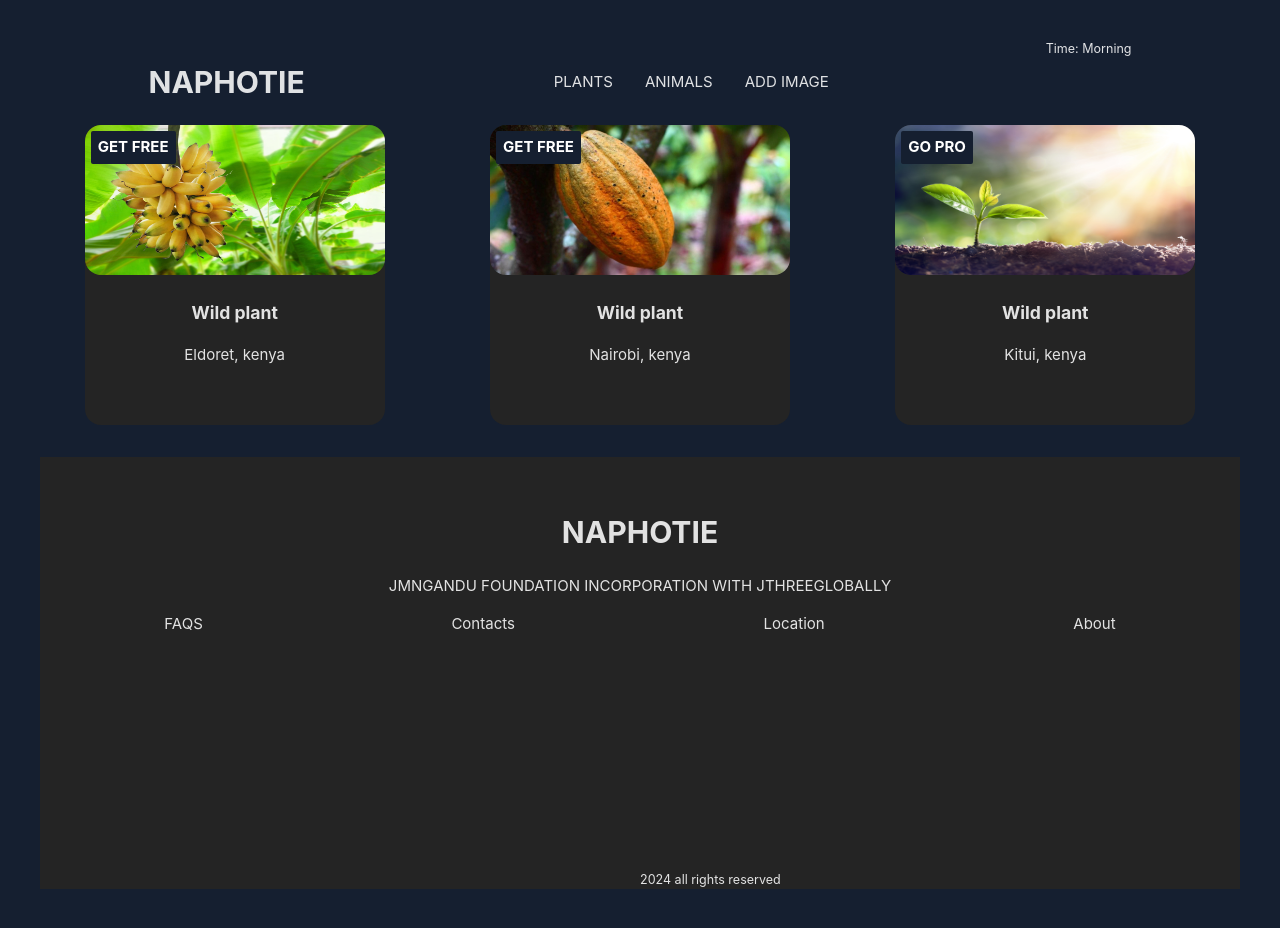
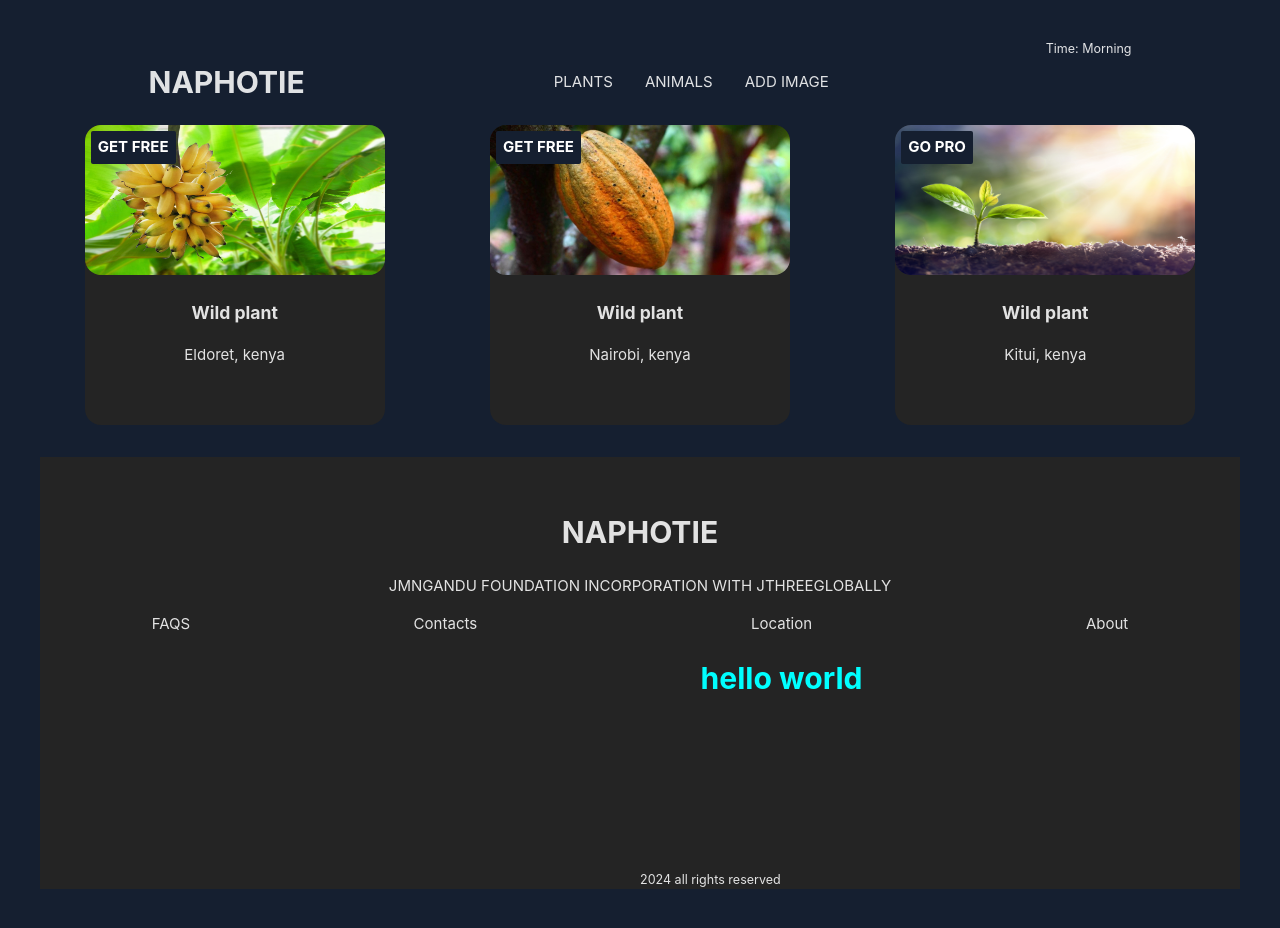
Before and after one commit to jmngandu/NAPHOTIE, a React (Vite) app in the folder naphotie/: page / in a window 1280 px wide. Built offline with nearby package versions, Linux system fonts and the light colour scheme.

Commit message:
added location

```diff
--- a/naphotie/src/App.css
+++ b/naphotie/src/App.css
@@ -76,7 +76,7 @@
 }
 /*location*/
 .location-map {
-  display: none;
+  color: aqua;
 }
 .location-title:hover {
   display: block;
--- a/naphotie/src/Components/FooterDetails.jsx
+++ b/naphotie/src/Components/FooterDetails.jsx
@@ -1,4 +1,9 @@
 export const FooterDetails = () => {
+  function ourLocation() {
+    <>
+      <div className="location-mapping">hello IAM JAMES</div>
+    </>;
+  }
   return (
     <>
       <div className="footer-sect">
@@ -10,6 +15,7 @@ export const FooterDetails = () => {
           <div className="location-page">
             <div className="location-title">Location</div>
             <div className="location-map">
+              {ourLocation()}
               <h1>hello world</h1>
             </div>
           </div>
```
